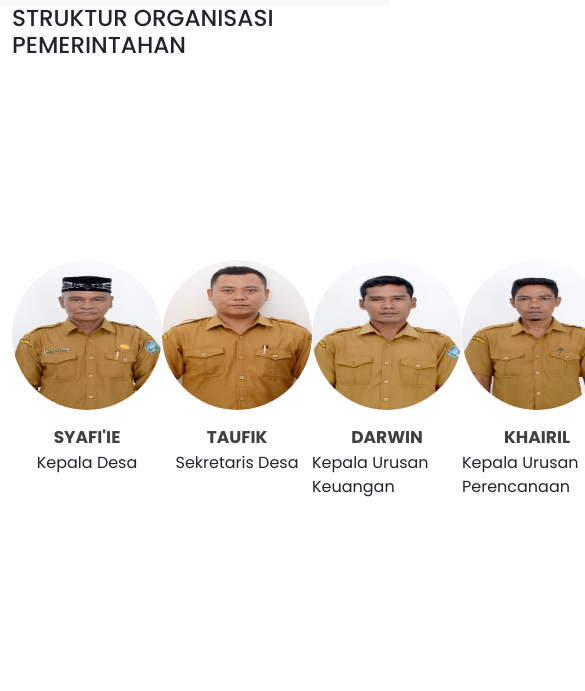
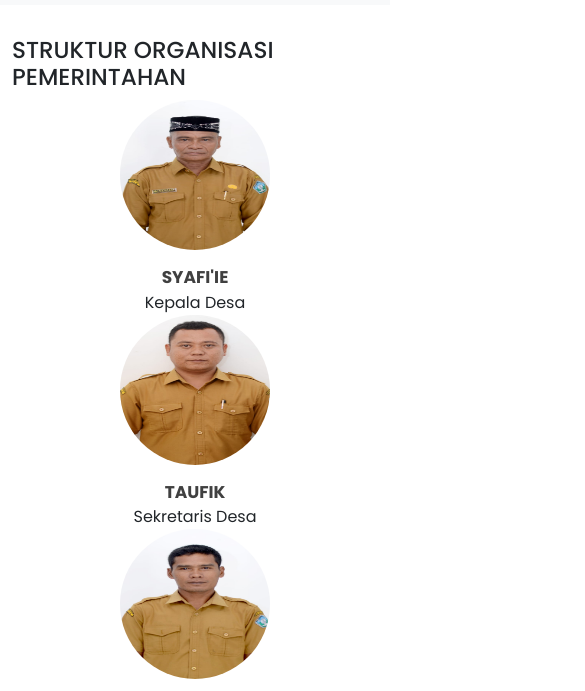
Before and after one commit to KKNUSK107/KKNUSK107.github.io, a plain HTML site: page pemerintahdesa.html in a window 390 px wide. Shown: the part 74-765 px from the top of the page, 585 px wide, since content can reach past the window. Drawn offline with nearby package versions, Linux system fonts and the light colour scheme.

Commit message:
Add files via upload
UPDATE

```diff
--- a/pemerintahdesa.html
+++ b/pemerintahdesa.html
@@ -101,7 +101,7 @@
 <h3>STRUKTUR ORGANISASI PEMERINTAHAN</h3>
 
 </div>
-<div class="profil" style="display: flex; justify-content: space-around; margin-top: 200px;">
+<div class="profil">
   <div class="user profil" style="display: flex; flex-direction: column; align-items: center;">
     <img src="images/keuchik.jpeg" style="width: 150px; height: 150px; border-radius: 50%;" alt="">
     <div class="Nama" style="position: relative; margin-top: 15px; color: #404040; font-size: 17px; font-weight: 700; text-transform: uppercase;">
--- a/style.css
+++ b/style.css
@@ -62,3 +62,21 @@ body {
     flex-direction: column;
     /* margin: 0 2px; */
   }
+  .profil {
+    display: flex;
+    justify-content:
+    space-around;
+    margin-top: 200px;
+  }
+  .isi {
+    margin-top: 2em;
+  }
+  @media only screen and (max-width: 600px) {
+    .bg img{
+      width: 95vw;
+    }
+    .profil {
+      margin-top: 0px;
+      flex-direction: column;
+    }
+  }
```
Also changed, not shown: index.html (+1 -1 lines), tuhapeut.html (+1 -1 lines).
